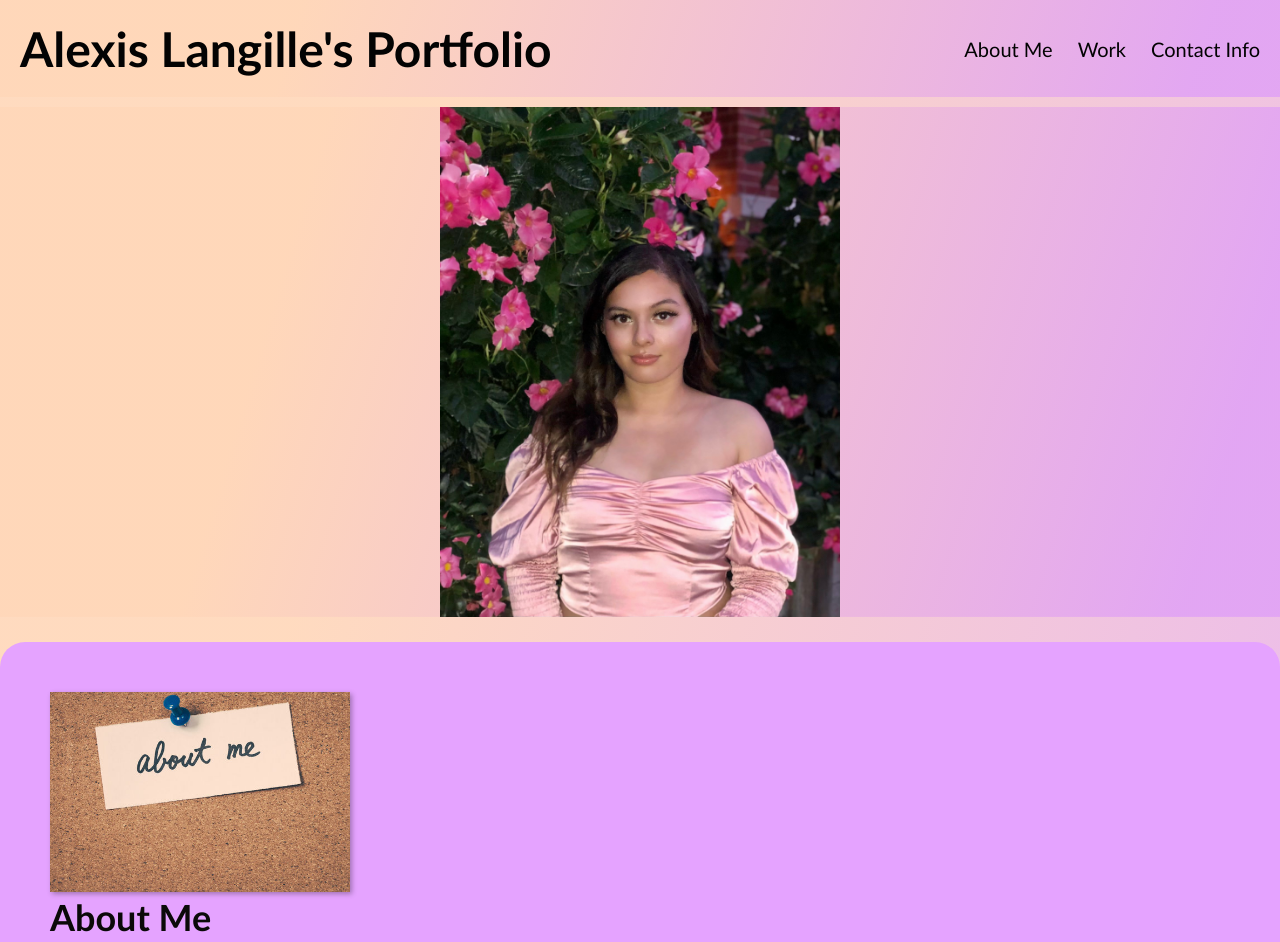
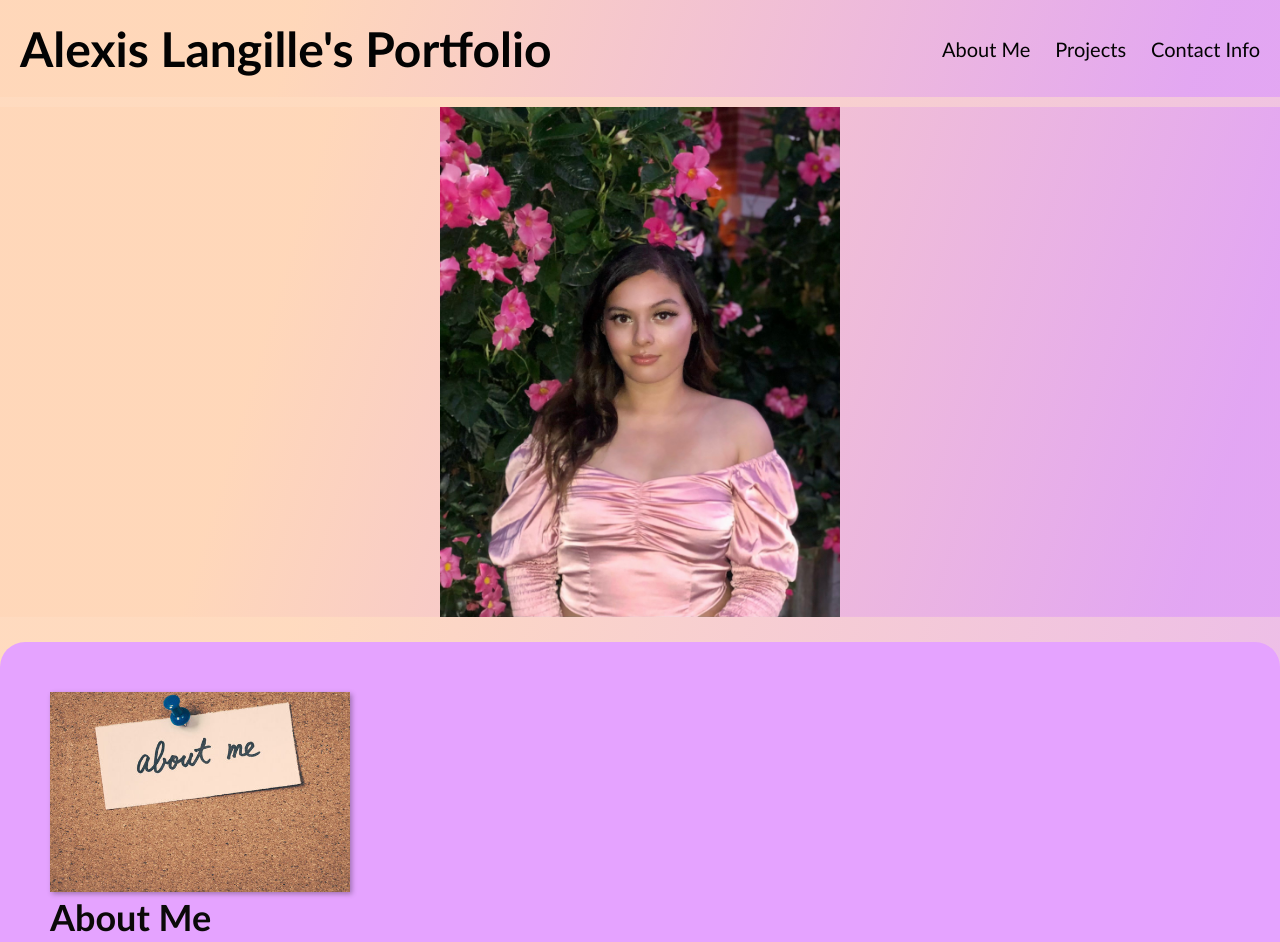
Before and after one commit to alangille01/Assignment2, a plain HTML site: page index.html in a window 1280 px wide. Shown: the top 942 px of the page. Drawn offline with Linux system fonts and the light colour scheme.

Commit message:
Rename Work Experiences to Projects
Done to make nav bar consistent with section name.

```diff
--- a/index.html
+++ b/index.html
@@ -17,7 +17,7 @@
                     <a href="#about-me">About Me</a>
                 </li>
                 <li>
-                    <a href="#project-experiences">Work</a>
+                    <a href="#project-experiences">Projects</a>
                 </li>
                 <li>
                      <a href="#contact-me">Contact Info</a>
```
